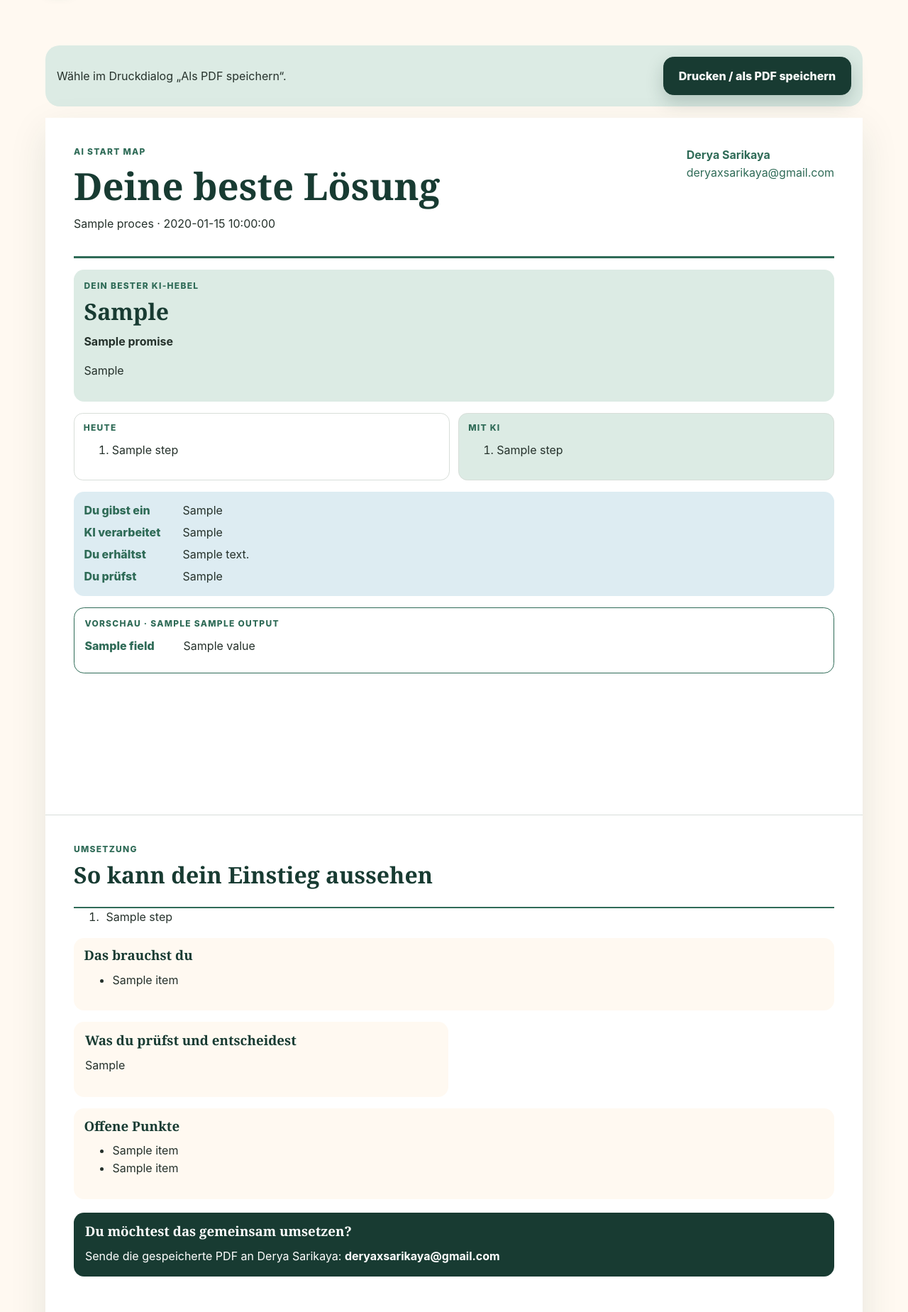
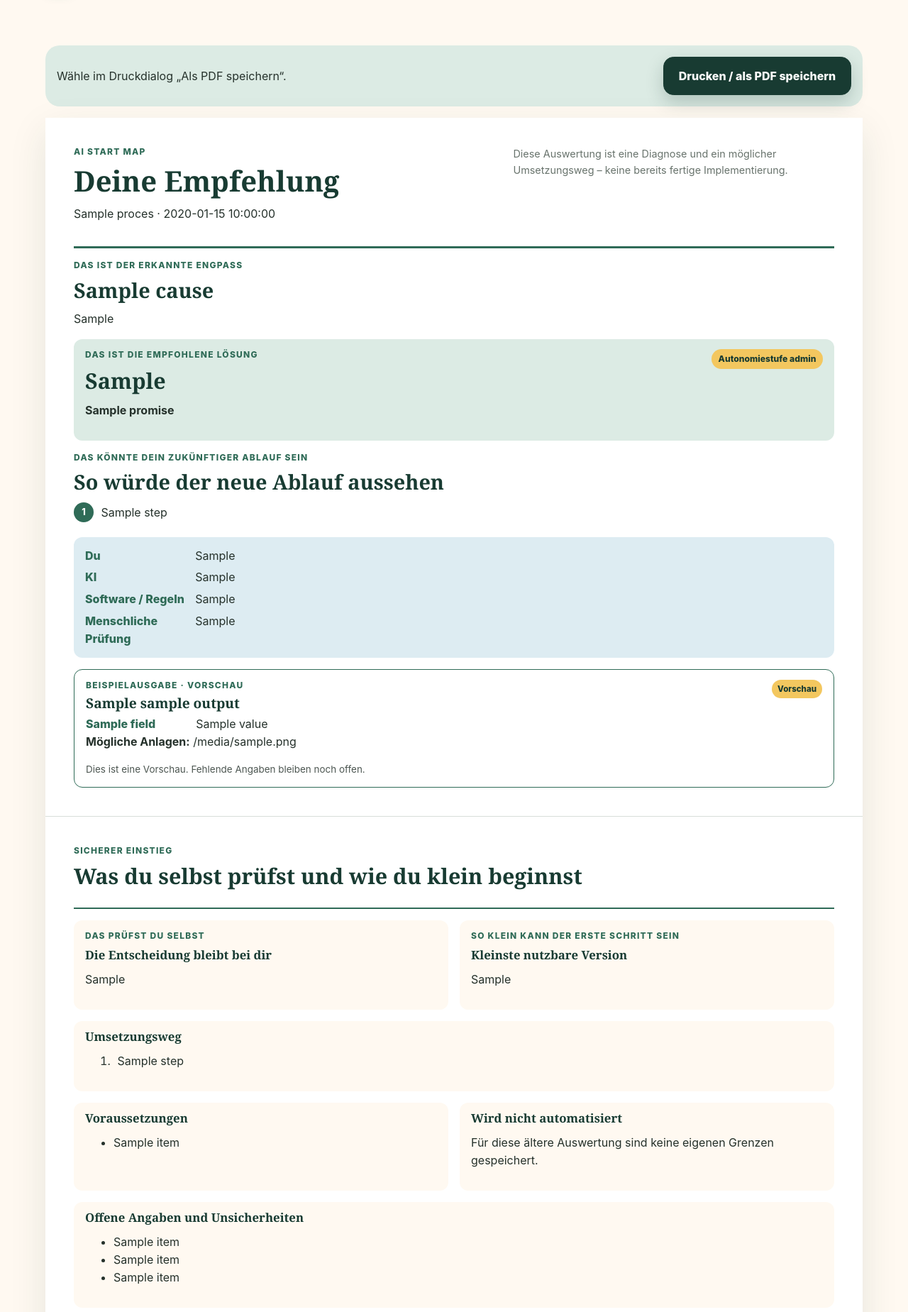
Before and after one commit to deryasarikaya/AI-Start-Map, a FastAPI app: template app/templates/report.html in a window 1280 px wide. Shown: the part 71-1920 px from the top of the page at 71% size. Run offline with FastAPI, Linux system fonts and the light colour scheme; the template is opened without the code that fills it: most values are stand-ins (such as "Sample title", 1, 10 or a date in 2020); parts of the project's set-up code (start-up, migrations or seed data) failed here and were passed over.

Commit message:
Improve recommendation PDF report

```diff
--- a/app/static/styles.css
+++ b/app/static/styles.css
@@ -227,31 +227,37 @@ input:focus, textarea:focus { border-color: var(--green); }
 .print-toolbar { display: flex; gap: 1rem; align-items: center; justify-content: space-between; margin-bottom: 1rem; padding: 1rem; border-radius: var(--radius); background: var(--green-soft); }
 .print-toolbar p { margin: 0; }
 .customer-report { background: #fff; box-shadow: var(--shadow); }
-.report-page { min-height: 260mm; padding: clamp(1.2rem, 5vw, 2.5rem); border-bottom: 1px solid var(--border); }
+.report-page { padding: clamp(1.2rem, 5vw, 2.5rem); border-bottom: 1px solid var(--border); }
 .report-header { display: grid; gap: 1rem; padding-bottom: 1.1rem; border-bottom: 3px solid var(--green); }
-.report-header h1 { font-size: clamp(2rem, 5vw, 3.3rem); }
-.report-contact { display: grid; align-content: start; color: var(--green); }
-.report-primary, .report-support, .report-sample, .report-block, .report-later { margin-top: 1rem; padding: .9rem; border-radius: .9rem; background: var(--cream); }
+.report-header h1 { font-size: clamp(2rem, 4vw, 2.5rem); }
+.report-disclaimer { max-width: 36rem; margin: 0; color: var(--muted); font-size: .9rem; }
+.report-bottleneck, .report-future { margin-top: 1rem; }
+.report-bottleneck h2, .report-future h2 { max-width: 48rem; font-size: clamp(1.4rem, 3vw, 1.8rem); }
+.report-primary, .report-support, .report-sample, .report-block, .report-later { margin-top: 1rem; padding: .85rem 1rem; border-radius: .75rem; background: var(--cream); }
 .report-primary { background: var(--green-soft); }
-.report-primary h2 { font-size: clamp(1.45rem, 3vw, 2rem); }
+.report-primary h2 { max-width: 48rem; font-size: clamp(1.45rem, 3vw, 1.9rem); }
+.report-title-row { display: flex; flex-wrap: wrap; align-items: flex-start; justify-content: space-between; gap: .5rem 1rem; }
+.report-title-row .section-kicker { margin-bottom: .35rem; }
 .report-promise { font-weight: 750; }
-.report-comparison { display: grid; gap: .8rem; margin-top: 1rem; }
-.report-comparison section { padding: .8rem; border: 1px solid var(--border); border-radius: .8rem; }
-.report-comparison section:last-child { background: var(--green-soft); }
+.report-flow { display: grid; gap: .4rem; margin: .8rem 0 0; padding: 0; list-style: none; }
+.report-flow li { display: grid; grid-template-columns: 1.75rem minmax(0, 1fr); gap: .65rem; align-items: start; }
+.report-flow li > span { display: grid; width: 1.75rem; height: 1.75rem; place-items: center; border-radius: 50%; color: #fff; background: var(--green); font-size: .78rem; font-weight: 850; }
+.report-flow p { margin: .15rem 0 .35rem; }
 .report-support { background: var(--sky); }
-.report-support dl, .report-sample dl { display: grid; grid-template-columns: 8rem 1fr; gap: .35rem .7rem; margin: 0; }
+.report-support dl, .report-sample dl { display: grid; grid-template-columns: 9rem 1fr; gap: .35rem .7rem; margin: 0; }
 .report-support dt, .report-sample dt { color: var(--green); font-weight: 850; }
 .report-support dd, .report-sample dd { margin: 0; }
 .report-sample dt, .report-sample dd { min-width: 0; overflow-wrap: anywhere; }
 .report-sample { border: 1px solid var(--green); background: #fff; }
+.report-sample h3 { margin-bottom: .45rem; font-size: 1.2rem; }
+.preview-badge { padding: .25rem .5rem; border-radius: 999px; color: var(--ink); background: var(--sun); font-size: .72rem; font-weight: 850; }
 .report-page-heading { padding-bottom: 1rem; border-bottom: 2px solid var(--green); }
-.report-page-heading h2 { font-size: 2rem; }
-.report-process { max-width: 48rem; }
+.report-page-heading h2 { font-size: clamp(1.55rem, 3vw, 1.9rem); }
 .report-grid { display: grid; gap: 1rem; margin-top: 1rem; }
-.report-grid section { padding: 1rem; border-radius: .9rem; background: var(--cream); }
+.report-grid section { padding: .85rem 1rem; border-radius: .75rem; background: var(--cream); }
+.report-grid h3, .report-block h3 { font-size: 1.05rem; }
 .report-plan li { margin-bottom: .6rem; padding-left: .35rem; }
-.report-page footer { margin-top: 1.2rem; padding: 1rem; border-radius: .9rem; color: #fff; background: var(--ink); }
-.report-page footer h3 { color: #fff; }
+.report-page footer { margin-top: 1.2rem; padding-top: .8rem; border-top: 1px solid var(--border); color: var(--muted); font-size: .82rem; }
 .report-page footer p { margin: 0; }
 .visually-hidden { position: absolute; width: 1px; height: 1px; padding: 0; margin: -1px; overflow: hidden; clip: rect(0, 0, 0, 0); white-space: nowrap; border: 0; }
 
@@ -261,12 +267,12 @@ input:focus, textarea:focus { border-color: var(--green); }
     .sticky-action .primary-button { width: auto; }
     .voice-card { grid-template-columns: auto 1fr; }
     .voice-actions { grid-column: 2; }
-    .simple-steps, .comparison-grid, .report-comparison { grid-template-columns: repeat(2, minmax(0, 1fr)); }
+    .simple-steps, .comparison-grid { grid-template-columns: repeat(2, minmax(0, 1fr)); }
     .role-division > div { grid-template-columns: 12rem minmax(0, 1fr); gap: 1rem; }
     .boundary-columns { grid-template-columns: repeat(2, minmax(0, 1fr)); }
     .human-check-callout { grid-template-columns: minmax(14rem, .75fr) minmax(0, 1.25fr); }
     .simple-steps article:last-child { grid-column: 1 / -1; }
-    .confirmation-choice, .contact-cta, .report-header { grid-template-columns: 1fr auto; }
+    .confirmation-choice, .contact-cta, .report-header { grid-template-columns: minmax(0, 1fr) minmax(15rem, .75fr); }
     .report-grid { grid-template-columns: repeat(2, minmax(0, 1fr)); }
 }
 
@@ -295,19 +301,22 @@ input:focus, textarea:focus { border-color: var(--green); }
 }
 
 @media print {
-    @page { size: A4; margin: 0; }
-    html, body { background: #fff; font-size: 9.5pt; }
+    @page { size: A4; margin: 11mm 13mm 12mm; }
+    html, body { background: #fff; font-size: 9pt; line-height: 1.38; }
     .site-header, .print-toolbar, .processing-layer { display: none !important; }
     .page-shell { width: 100%; max-width: none; }
     .page-content { padding: 0; }
     .customer-report { box-shadow: none; }
-    .report-page { width: 210mm; min-height: 297mm; padding: 14mm 16mm; border: 0; break-after: page; page-break-after: always; }
+    .report-page { width: auto; min-height: 0; padding: 0; border: 0; break-after: page; page-break-after: always; }
     .report-page:last-child { break-after: auto; page-break-after: auto; }
-    .report-header h1 { font-size: 24pt; }
-    .report-page-heading h2 { font-size: 19pt; }
-    .report-primary, .report-support, .report-sample, .report-block, .report-later, .report-comparison { margin-top: 4mm; padding: 4mm; break-inside: avoid; }
-    .process-strip li { padding-block: 2mm 4mm; }
-    .process-strip li:not(:last-child)::after { top: 10mm; }
+    .report-header h1 { font-size: 22pt; }
+    .report-bottleneck h2, .report-future h2, .report-primary h2, .report-page-heading h2 { font-size: 15pt; }
+    .report-primary, .report-support, .report-sample, .report-block, .report-later, .report-grid section { margin-top: 3mm; padding: 3mm; break-inside: avoid; }
+    .report-bottleneck, .report-future, .report-flow li, .report-plan li, .report-boundaries li { break-inside: avoid; }
+    .report-flow { gap: 1mm; }
+    .report-flow li { grid-template-columns: 6mm minmax(0, 1fr); gap: 2.5mm; }
+    .report-flow li > span { width: 6mm; height: 6mm; }
+    .report-disclaimer, .preview-notice, .report-page footer { font-size: 8pt; }
     .report-grid { grid-template-columns: repeat(2, minmax(0, 1fr)); }
     a { text-decoration: none; }
 }
--- a/app/templates/report.html
+++ b/app/templates/report.html
@@ -4,28 +4,72 @@
 <div class="print-toolbar"><p>Wähle im Druckdialog „Als PDF speichern“.</p><button class="primary-button" type="button" onclick="window.print()">Drucken / als PDF speichern</button></div>
 <article class="customer-report">
     <section class="report-page report-page-one">
-        <header class="report-header"><div><p class="eyebrow">AI START MAP</p><h1>Deine beste Lösung</h1><p>{{ process.process_name }} · {{ analysis_date }}</p></div><div class="report-contact"><strong>Derya Sarikaya</strong><span>deryaxsarikaya@gmail.com</span></div></header>
-        <div class="report-primary"><p class="section-kicker">DEIN BESTER KI-HEBEL</p><h2>{{ result.primary_recommendation }}</h2><p class="report-promise">{{ result.promise }}</p><p>{{ result.short_reason }}</p></div>
-        <div class="report-comparison"><section><p class="section-kicker">HEUTE</p><ol>{% for step in result.before_process %}<li>{{ step }}</li>{% endfor %}</ol></section><section><p class="section-kicker">MIT KI</p><ol>{% for step in result.future_process %}<li>{{ step }}</li>{% endfor %}</ol></section></div>
-        <div class="report-support"><dl><dt>Du gibst ein</dt><dd>{{ result.user_action }}</dd><dt>KI verarbeitet</dt><dd>{{ result.ai_task }}</dd><dt>Du erhältst</dt><dd>{{ result.visible_result }}</dd><dt>Du prüfst</dt><dd>{{ result.human_check }}</dd></dl></div>
-        <div class="report-sample"><p class="section-kicker">VORSCHAU · {{ result.sample_output.title }}</p><dl>{% for field in result.sample_output.fields %}<dt>{{ field.label }}</dt><dd>{{ field.value }}</dd>{% endfor %}</dl><p class="preview-notice">{{ result.sample_output.preview_notice }}</p></div>
+        <header class="report-header">
+            <div><p class="eyebrow">AI START MAP</p><h1>Deine Empfehlung</h1><p>{{ process.process_name }} · {{ analysis_date }}</p></div>
+            <p class="report-disclaimer">Diese Auswertung ist eine Diagnose und ein möglicher Umsetzungsweg – keine bereits fertige Implementierung.</p>
+        </header>
+
+        <section class="report-bottleneck" aria-labelledby="report-bottleneck-title">
+            <p class="section-kicker">DAS IST DER ERKANNTE ENGPASS</p>
+            <h2 id="report-bottleneck-title">{{ result.bottleneck.cause }}</h2>
+            <p>{{ result.short_reason }}</p>
+        </section>
+
+        <section class="report-primary" aria-labelledby="report-recommendation-title">
+            <div class="report-title-row"><p class="section-kicker">{% if result.autonomy_level == 'A0' %}EINFACHER NÄCHSTER SCHRITT{% else %}DAS IST DIE EMPFOHLENE LÖSUNG{% endif %}</p>{% if result.autonomy_level %}<span class="autonomy-badge">Autonomiestufe {{ result.autonomy_level }}</span>{% endif %}</div>
+            <h2 id="report-recommendation-title">{{ result.primary_recommendation }}</h2>
+            <p class="report-promise">{{ result.promise }}</p>
+        </section>
+
+        <section class="report-future" aria-labelledby="report-future-title">
+            <p class="section-kicker">DAS KÖNNTE DEIN ZUKÜNFTIGER ABLAUF SEIN</p>
+            <h2 id="report-future-title">So würde der neue Ablauf aussehen</h2>
+            <ol class="report-flow">{% for step in result.future_process %}<li><span>{{ loop.index }}</span><p>{{ step }}</p></li>{% endfor %}</ol>
+        </section>
+
+        <section class="report-support" aria-label="Rollen im zukünftigen Ablauf">
+            <dl>
+                <dt>Du</dt><dd>{{ result.user_action }}</dd>
+                <dt>KI</dt><dd>{{ result.ai_task }}</dd>
+                <dt>Software / Regeln</dt><dd>{% if result.software_rule %}{{ result.software_rule }}{% else %}Für diese ältere Auswertung ist keine eigene Regelaufgabe gespeichert.{% endif %}</dd>
+                <dt>Menschliche Prüfung</dt><dd>{{ result.human_check }}</dd>
+            </dl>
+        </section>
+
+        <section class="report-sample" aria-labelledby="report-output-title">
+            <div class="report-title-row"><div><p class="section-kicker">BEISPIELAUSGABE · VORSCHAU</p><h3 id="report-output-title">{% if result.sample_output.title %}{{ result.sample_output.title }}{% else %}Konkretes Ergebnis noch offen{% endif %}</h3></div><span class="preview-badge">Vorschau</span></div>
+            {% if result.sample_output.fields %}<dl>{% for field in result.sample_output.fields %}<dt>{{ field.label }}</dt><dd>{{ field.value }}</dd>{% endfor %}</dl>{% else %}<p>Für diese ältere Auswertung ist keine belastbare Vorschau gespeichert.</p>{% endif %}
+            {% if result.sample_output.attachments %}<p><strong>Mögliche Anlagen:</strong> {{ result.sample_output.attachments|join(', ') }}</p>{% endif %}
+            <p class="preview-notice">{% if result.sample_output.preview_notice %}{{ result.sample_output.preview_notice }}{% else %}Dies ist eine Vorschau. Fehlende Angaben bleiben noch offen.{% endif %}</p>
+        </section>
     </section>
 
     <section class="report-page report-page-two">
-        <header class="report-page-heading"><p class="eyebrow">UMSETZUNG</p><h2>So kann dein Einstieg aussehen</h2></header>
-        <ol class="report-plan">{% for step in result.implementation_path %}<li>{{ step }}</li>{% endfor %}</ol>
-        {% if result.required_prerequisites %}<div class="report-block"><h3>Das brauchst du</h3><ul>{% for item in result.required_prerequisites %}<li>{{ item }}</li>{% endfor %}</ul></div>{% endif %}
-        <div class="report-grid"><section><h3>Was du prüfst und entscheidest</h3><p>{{ result.human_check }}</p></section>{% if result.error_boundaries %}<section><h3>Fehlergrenzen</h3><ul>{% for item in result.error_boundaries %}<li>{{ item }}</li>{% endfor %}</ul></section>{% endif %}</div>
-        {% if result.sample_output.open_items or result.uncertainties %}<div class="report-block"><h3>Offene Punkte</h3><ul>{% for item in result.sample_output.open_items %}<li>{{ item }}</li>{% endfor %}{% for item in result.uncertainties %}<li>{{ item }}</li>{% endfor %}</ul></div>{% endif %}
-        {% if result.later_stage and not result.secondary_opportunities %}<div class="report-later"><p class="section-kicker">SPÄTERER AUSBAU</p><p>{{ result.later_stage }}</p></div>{% endif %}
-        <footer><h3>Du möchtest das gemeinsam umsetzen?</h3><p>Sende die gespeicherte PDF an Derya Sarikaya: <strong>deryaxsarikaya@gmail.com</strong></p></footer>
+        <header class="report-page-heading"><p class="eyebrow">SICHERER EINSTIEG</p><h2>Was du selbst prüfst und wie du klein beginnst</h2></header>
+
+        <div class="report-grid report-review-grid">
+            <section><p class="section-kicker">DAS PRÜFST DU SELBST</p><h3>Die Entscheidung bleibt bei dir</h3><p>{{ result.human_check }}</p></section>
+            <section><p class="section-kicker">SO KLEIN KANN DER ERSTE SCHRITT SEIN</p><h3>Kleinste nutzbare Version</h3><p>{% if result.smallest_usable_version %}{{ result.smallest_usable_version }}{% elif result.implementation_path %}{{ result.implementation_path[0] }}{% else %}Für diese ältere Auswertung ist noch kein belastbarer Einstieg gespeichert.{% endif %}</p></section>
+        </div>
+
+        {% if result.implementation_path %}<section class="report-block"><h3>Umsetzungsweg</h3><ol class="report-plan">{% for step in result.implementation_path %}<li>{{ step }}</li>{% endfor %}</ol></section>{% endif %}
+
+        <div class="report-grid report-boundaries">
+            <section><h3>Voraussetzungen</h3>{% if result.required_prerequisites %}<ul>{% for item in result.required_prerequisites %}<li>{{ item }}</li>{% endfor %}</ul>{% else %}<p>Keine zusätzlichen Voraussetzungen angegeben.</p>{% endif %}</section>
+            <section><h3>Wird nicht automatisiert</h3>{% if result.not_automated %}<ul>{% for item in result.not_automated %}<li>{{ item }}</li>{% endfor %}</ul>{% else %}<p>Für diese ältere Auswertung sind keine eigenen Grenzen gespeichert.</p>{% endif %}</section>
+        </div>
+
+        {% if result.open_details or result.sample_output.open_items or result.uncertainties %}<section class="report-block"><h3>Offene Angaben und Unsicherheiten</h3><ul>{% for item in result.open_details %}<li>{{ item }}</li>{% endfor %}{% for item in result.sample_output.open_items %}<li>{{ item }}</li>{% endfor %}{% for item in result.uncertainties %}<li>{{ item }}</li>{% endfor %}</ul></section>{% endif %}
+        {% if result.error_boundaries %}<section class="report-block"><h3>Fehler- und Prüfgrenzen</h3><ul>{% for item in result.error_boundaries %}<li>{{ item }}</li>{% endfor %}</ul></section>{% endif %}
+        {% if result.later_stage and not result.secondary_opportunities %}<section class="report-later"><p class="section-kicker">SPÄTERE AUSBAUSTUFE</p><p>{{ result.later_stage }}</p></section>{% endif %}
+        <footer><p><strong>AI Start Map</strong> · Diagnose und Entscheidungsvorbereitung. Die Umsetzung und jede fachliche Freigabe bleiben bei dir.</p></footer>
     </section>
 
     {% if result.secondary_opportunities %}<section class="report-page report-page-three">
-        <header class="report-page-heading"><p class="eyebrow">SPÄTERE MÖGLICHKEITEN</p><h2>Was danach sinnvoll werden kann</h2></header>
+        <header class="report-page-heading"><p class="eyebrow">OPTIONALE WEITERE MÖGLICHKEITEN</p><h2>Was danach sinnvoll werden kann</h2></header>
+        <p>Diese Möglichkeiten sind nachrangig. Zuerst muss die Hauptlösung mit den bestätigten Angaben zuverlässig funktionieren.</p>
         {% for item in result.secondary_opportunities %}<article class="report-block"><h3>{{ item.title }}</h3><p>{{ item.description }}</p></article>{% endfor %}
-        {% if result.later_stage %}<div class="report-later"><p class="section-kicker">SPÄTERER AUSBAU</p><p>{{ result.later_stage }}</p></div>{% endif %}
-        <p>Diese Möglichkeiten sind nachrangig, weil zuerst die Hauptlösung und ihre bestätigten Daten tragen müssen.</p>
+        {% if result.later_stage %}<section class="report-later"><p class="section-kicker">SPÄTERE AUSBAUSTUFE</p><p>{{ result.later_stage }}</p></section>{% endif %}
     </section>{% endif %}
 </article>
 {% endblock %}
```
Also changed, not shown: docs/ARCHITECTURE.md (+3 -1 lines), docs/KNOWN_ISSUES.md (+3 -3 lines), docs/PROJECT_STATE.md (+3 -3 lines), docs/specs/product-output/requirements.md (+1 -1 lines), docs/specs/solution-pattern-recommendation/tasks.md (+2 -1 lines), tests/test_report_layout_v3.py (added, +155 -0 lines), tests/test_ux_journey.py (+8 -6 lines), README.md, docs/CHANGELOG.md.
